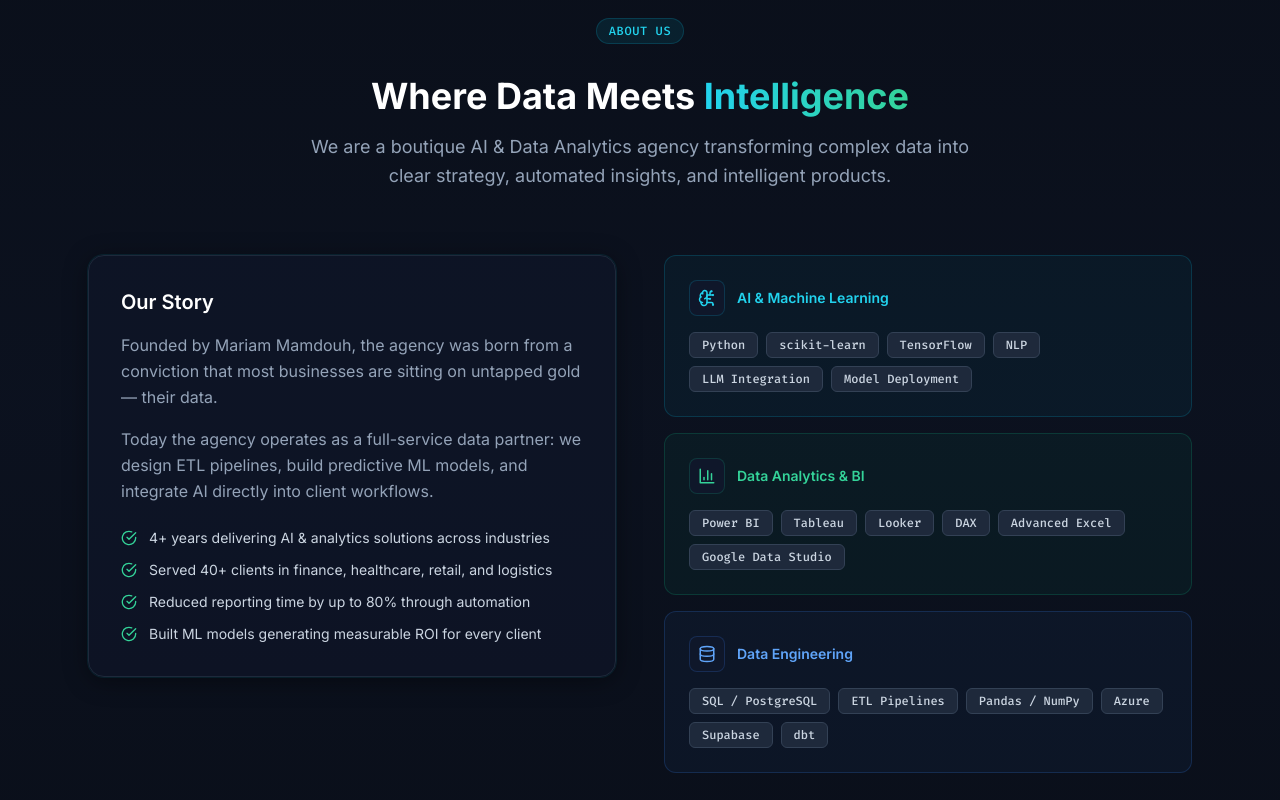
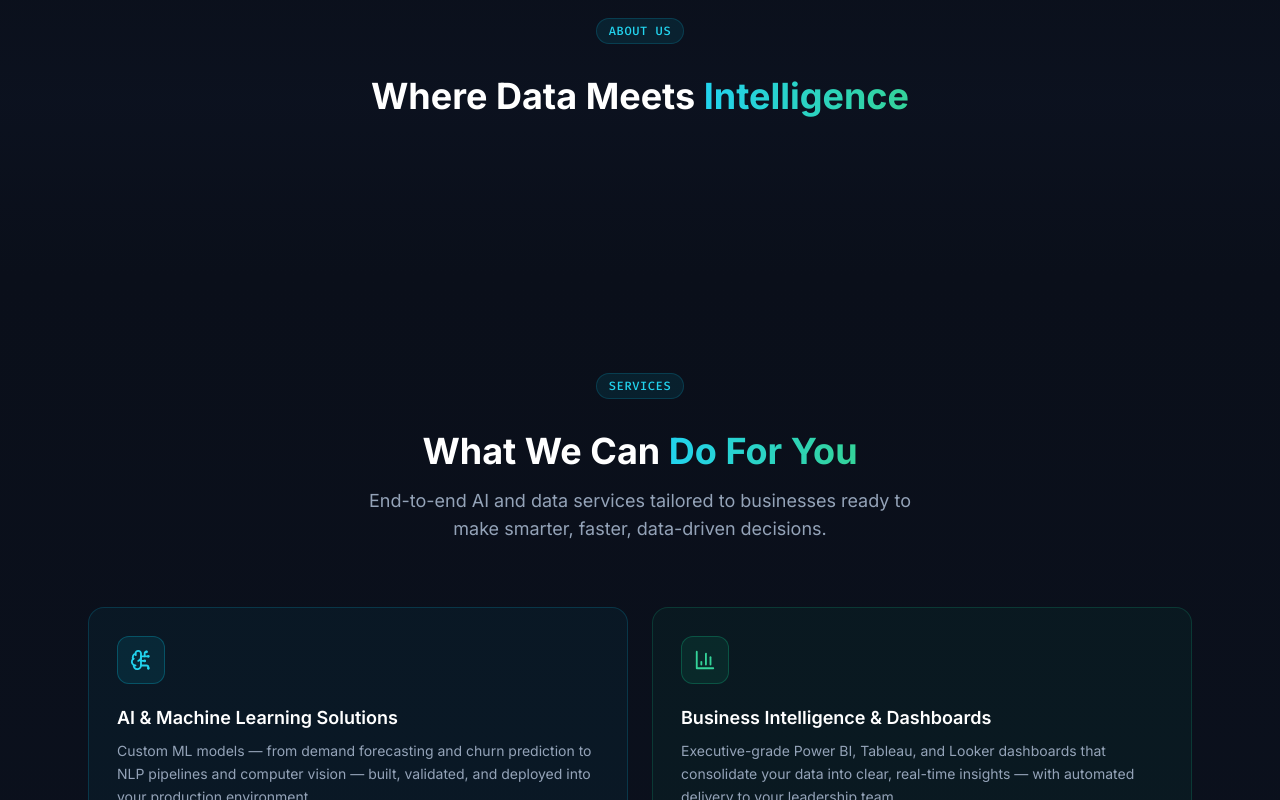
Before and after one commit to mariam9809m1-gif/ai-analytics-agency, a React (Vite) app: page / in a window 1280 px wide. Shown: the part 1020-1820 px from the top of the page. Built offline with nearby package versions, Linux system fonts and the light colour scheme.

Commit message:
Update About.tsx

```diff
--- a/src/components/About.tsx
+++ b/src/components/About.tsx
@@ -59,41 +59,6 @@ export default function About() {
         <div className={`text-center mb-16 transition-all duration-700 ${visible ? 'opacity-100 translate-y-0' : 'opacity-0 translate-y-8'}`}>
           <span className="section-tag mb-4">About Us</span>
           <h2 className="section-heading mt-4 mb-4">Where Data Meets <span className="text-gradient-cyan">Intelligence</span></h2>
-          <p className="max-w-2xl mx-auto text-slate-400 text-lg leading-relaxed">
-            We are a boutique AI & Data Analytics agency transforming complex data into clear strategy, automated insights, and intelligent products.
-          </p>
-        </div>
-        <div className="grid lg:grid-cols-2 gap-12 items-start">
-          <div className={`transition-all duration-700 delay-100 ${visible ? 'opacity-100 translate-x-0' : 'opacity-0 -translate-x-8'}`}>
-            <div className="rounded-2xl bg-slate-900/60 border border-slate-800 p-8 card-glow h-full">
-              <h3 className="text-xl font-semibold text-white mb-4">Our Story</h3>
-              <div className="space-y-4 text-slate-400 leading-relaxed">
-                <p>Founded by Mariam Mamdouh, the agency was born from a conviction that most businesses are sitting on untapped gold — their data.</p>
-                <p>Today the agency operates as a full-service data partner: we design ETL pipelines, build predictive ML models, and integrate AI directly into client workflows.</p>
-              </div>
-              <ul className="mt-6 space-y-3">
-                {highlights.map(item => (
-                  <li key={item} className="flex items-start gap-3 text-sm text-slate-300">
-                    <CheckCircle size={16} className="text-emerald-400 mt-0.5 shrink-0" />
-                    {item}
-                  </li>
-                ))}
-              </ul>
-            </div>
-          </div>
-          <div className={`space-y-4 transition-all duration-700 delay-200 ${visible ? 'opacity-100 translate-x-0' : 'opacity-0 translate-x-8'}`}>
-            {skillCategories.map(({ icon: Icon, label, color, borderColor, bgColor, skills }) => (
-              <div key={label} className={`rounded-xl border ${borderColor} ${bgColor} p-6 transition-all duration-200 card-glow-hover`}>
-                <div className="flex items-center gap-3 mb-4">
-                  <div className={`p-2 rounded-lg bg-slate-900 border ${borderColor}`}><Icon size={18} className={color} /></div>
-                  <h3 className={`font-semibold text-sm ${color}`}>{label}</h3>
-                </div>
-                <div className="flex flex-wrap gap-2">
-                  {skills.map(skill => (<span key={skill} className="skill-chip">{skill}</span>))}
-                </div>
-              </div>
-            ))}
-          </div>
         </div>
       </div>
     </section>
```
